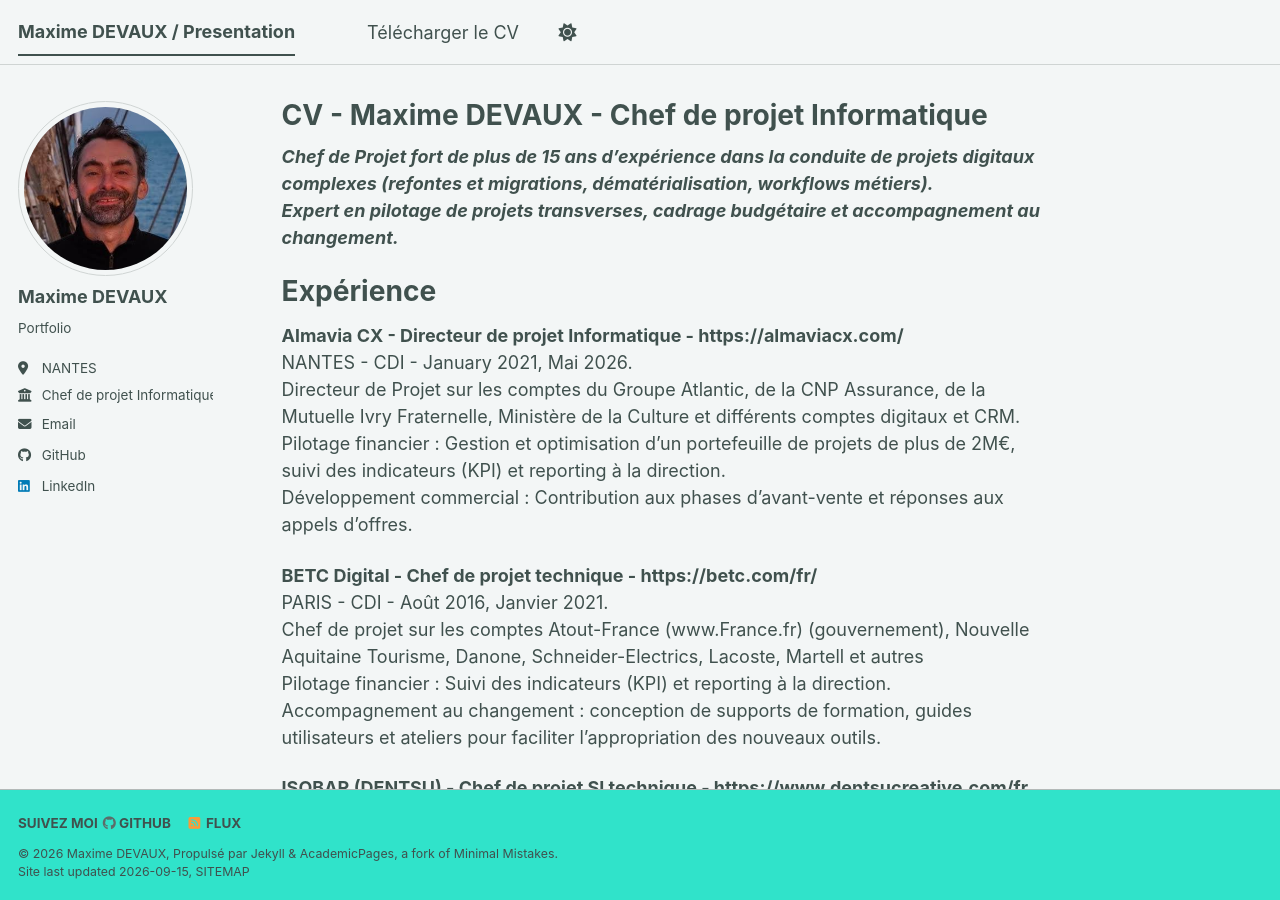
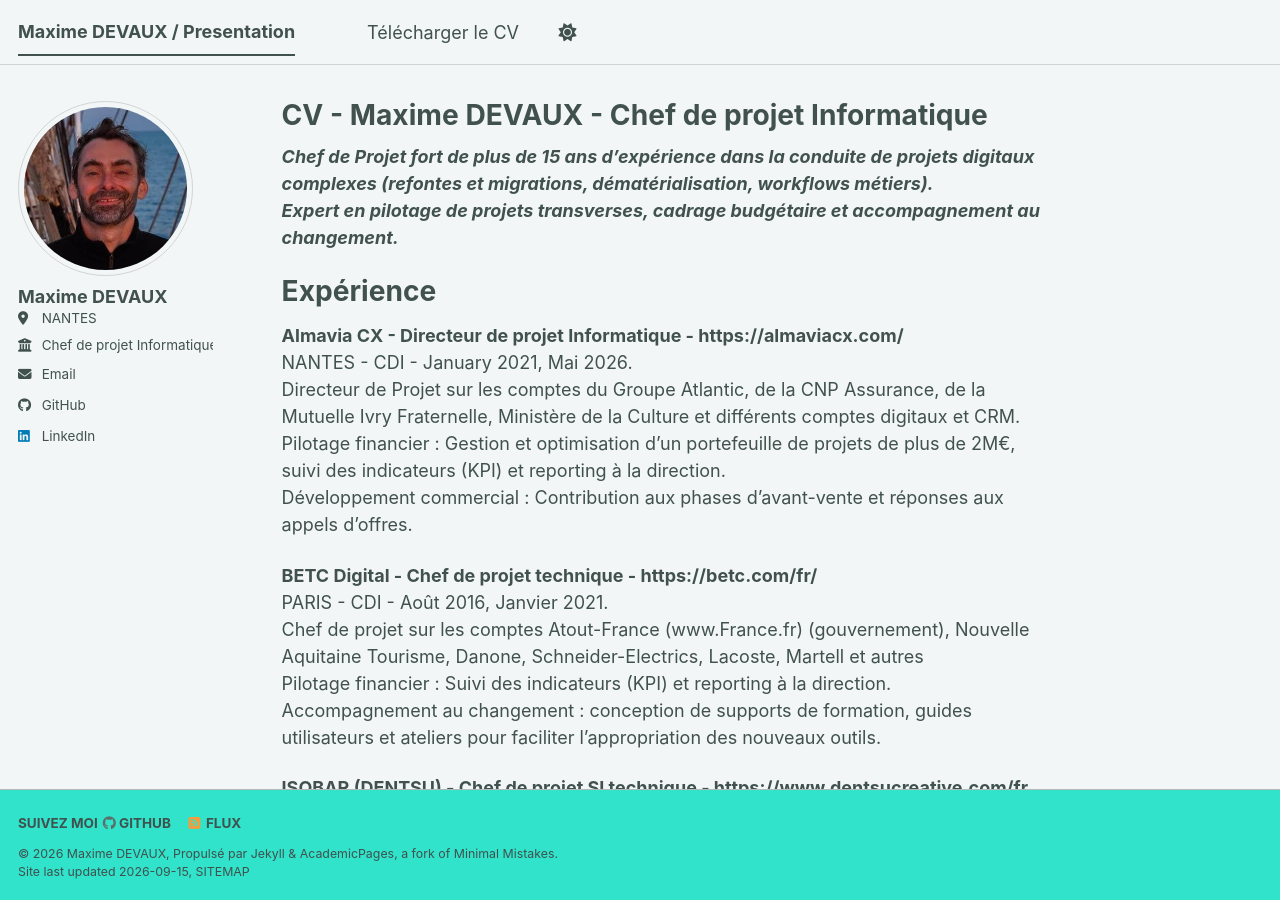
Before and after one commit to maximedevaux/maximedevaux.github.io, a Jekyll site: the page built from _pages/about.md, in a window 1280 px wide and 900 px high. Built offline with Jekyll 4.4.1, drawn with Linux system fonts in a browser that asks for light colours; a style sheet for code colours, icons or effects is not loaded.

Commit message:
Update site description and bio in config

```diff
--- a/_config.yml
+++ b/_config.yml
@@ -12,7 +12,7 @@
 title                    : "Maxime DEVAUX / Presentation"
 title_separator          : "-"
 name                     : &name "Maxime DEVAUX"
-description              : &description "Portfolio de Maxime DEVAUX"   # Update this with a general description of your site, this is the default if not overridden by a page
+description              : &description "CV de Maxime DEVAUX"   # Update this with a general description of your site, this is the default if not overridden by a page
 url                      : "https://maximedevaux.github.io" # The base hostname & protocol for your site e.g. "https://[your GitHub username].github.io",
                                                            # or if you already have some other page hosted on Github then use "https://[your GitHub username].github.io/[Your Repo Name]"
 baseurl                  : "" # the subpath of your site, e.g. "/blog"
@@ -26,7 +26,7 @@
   avatar           : "profile.png"
   name             : "Maxime DEVAUX"
   pronouns         : # example: "he"
-  bio              : "Portfolio"
+  bio              : # "Portfolio"
   location         : "NANTES"
   employer         : "Chef de projet Informatique"
   uri              : # "https://www.linkedin.com/in/maximedevaux/"
```
